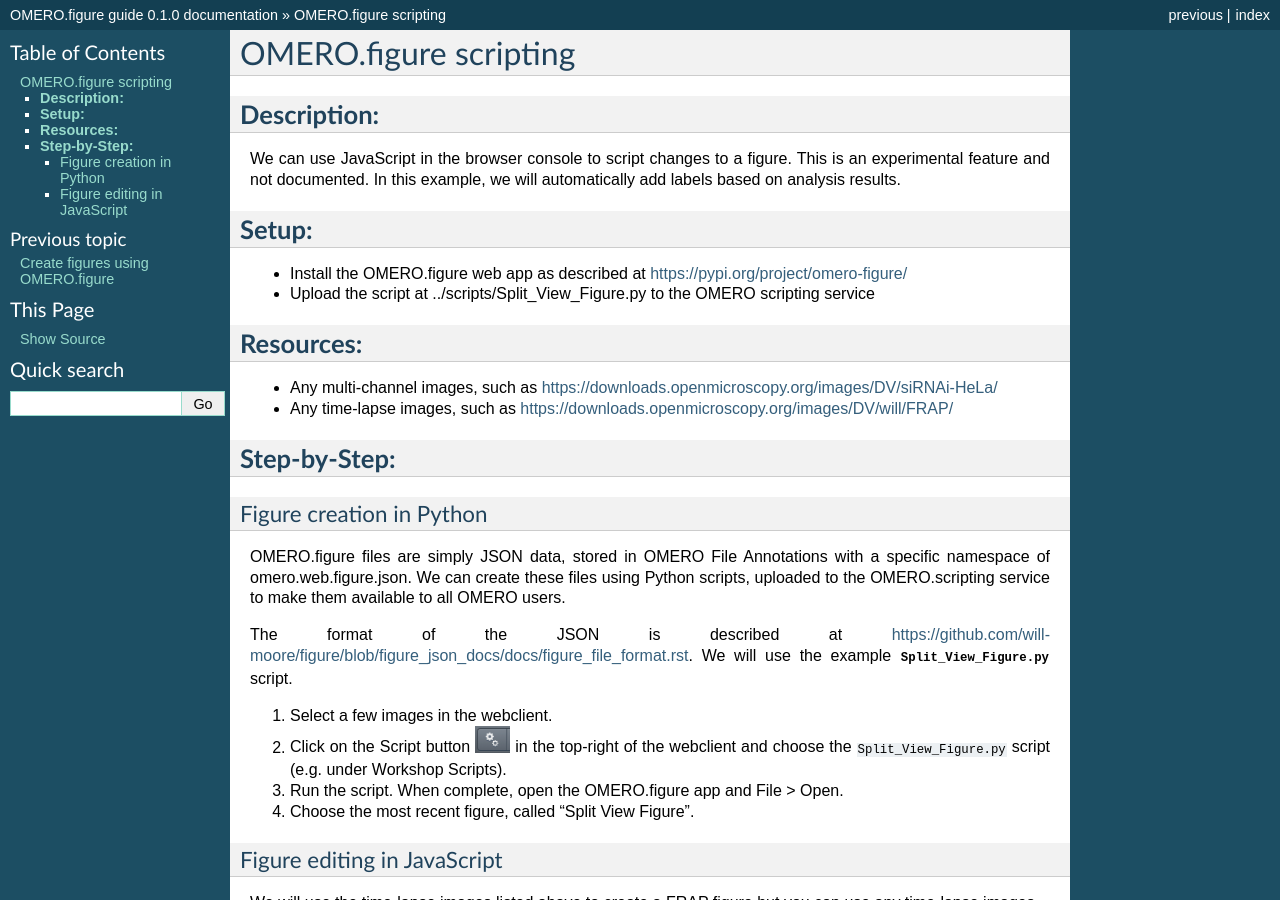
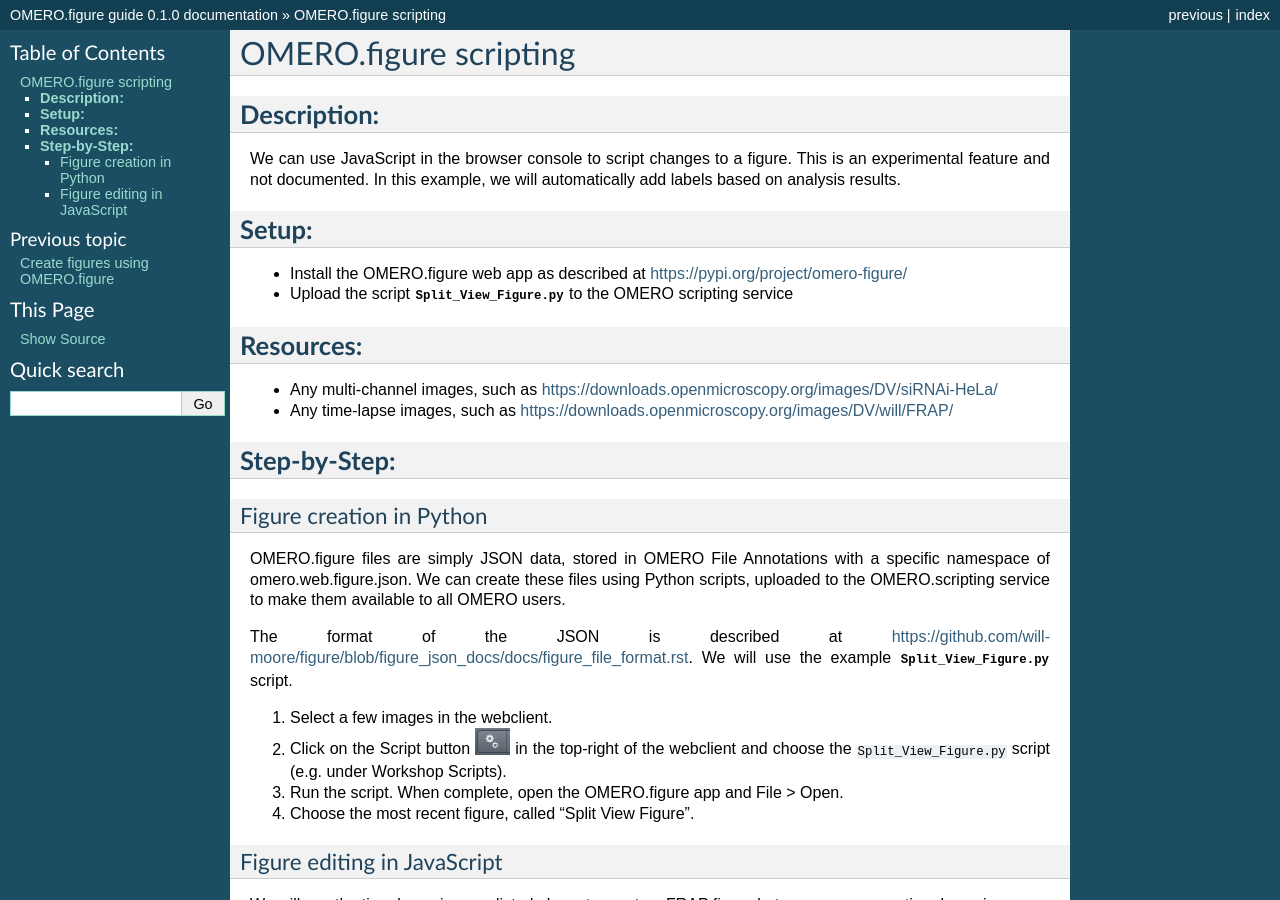
Before and after one commit to ome/omero-guide-figure, a Sphinx documentation site: the page built from docs/omero_figure_scripting.rst, in a window 1280 px wide and 900 px high. Built offline with Sphinx 7.4.7, drawn with Linux system fonts in a browser that asks for light colours.

Commit message:
Fix Split_View_Figure.py link

```diff
--- a/docs/omero_figure_scripting.rst
+++ b/docs/omero_figure_scripting.rst
@@ -12,7 +12,7 @@
 ----------
 
 -  Install the OMERO.figure web app as described at https://pypi.org/project/omero-figure/
--  Upload the script at ../scripts/Split_View_Figure.py to the OMERO scripting service
+-  Upload the script :download:`Split_View_Figure.py <../scripts/Split_View_Figure.py>` to the OMERO scripting service
 
 **Resources:**
 --------------
```
